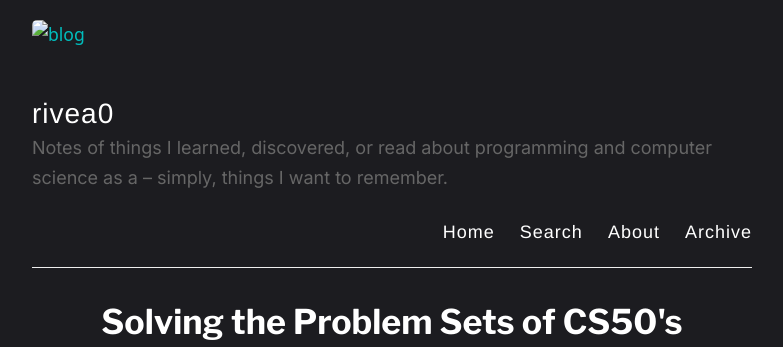
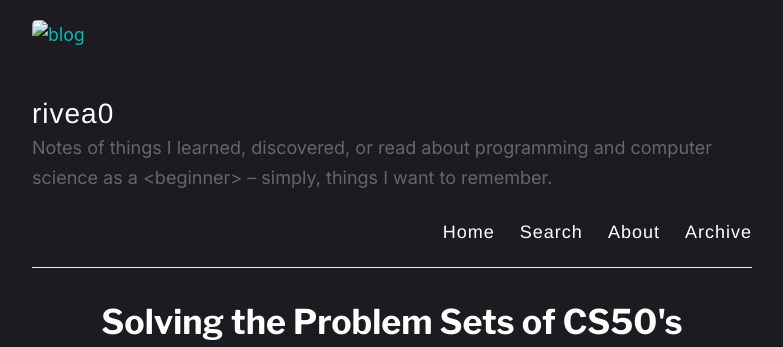
Before and after one commit to rivea0/blog, a Jekyll site: the page built from index.html, in a window 1280 px wide and 900 px high. Shown: the top 347 px of the window, without its empty margins (248-1031 px from the left). Built offline with Jekyll 4.4.1, drawn with Linux system fonts in a browser that asks for light colours; the list of posts is cut into pages by our own code.

Commit message:
Handle special characters on description

```diff
--- a/_config.yml
+++ b/_config.yml
@@ -9,7 +9,7 @@ name: rivea0
 author: Eda Eren
 
 # Short bio or description (displayed in the header)
-description: Notes of things I learned, discovered, or read about programming and computer science as a <beginner> – simply, things I want to remember.
+description: Notes of things I learned, discovered, or read about programming and computer science as a &#60;beginner&#62; – simply, things I want to remember.
 
 
 # URL of your avatar or profile pic (you could use your GitHub profile pic)
```
